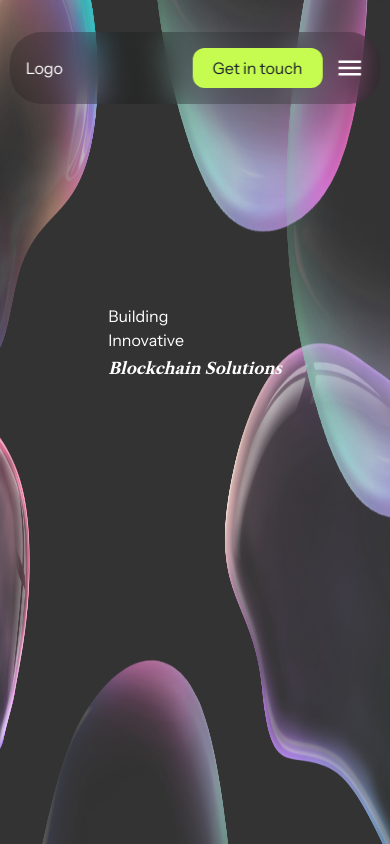
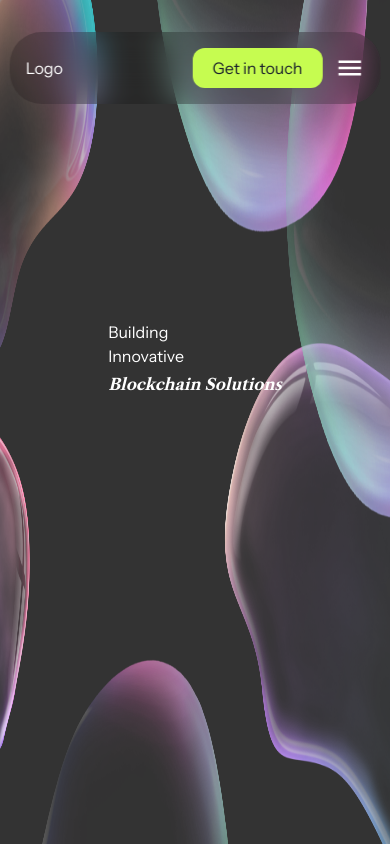
Before and after one commit to CEN-Smart/afrix-lab_design, a Next.js app: page / in a window 390 px wide. Built offline with nearby package versions, Linux system fonts and the light colour scheme.

Commit message:
Hero section

```diff
--- a/src/components/hero-section/Hero.tsx
+++ b/src/components/hero-section/Hero.tsx
@@ -1,7 +1,7 @@
 export default function Hero() {
   return (
     <section className='bg-hero min-h-screen grid place-items-center text-white'>
-      <h1 className='md:text-3xl lg:text-5xl leading-6 relative -top-20 md:top-0'>
+      <h1 className='md:text-3xl lg:text-5xl leading-6 relative -top-16 md:top-0'>
         <p> Building</p>
         <p> Innovative </p>
         <p className=' font-title italic font-[600] mt-1'>
```
